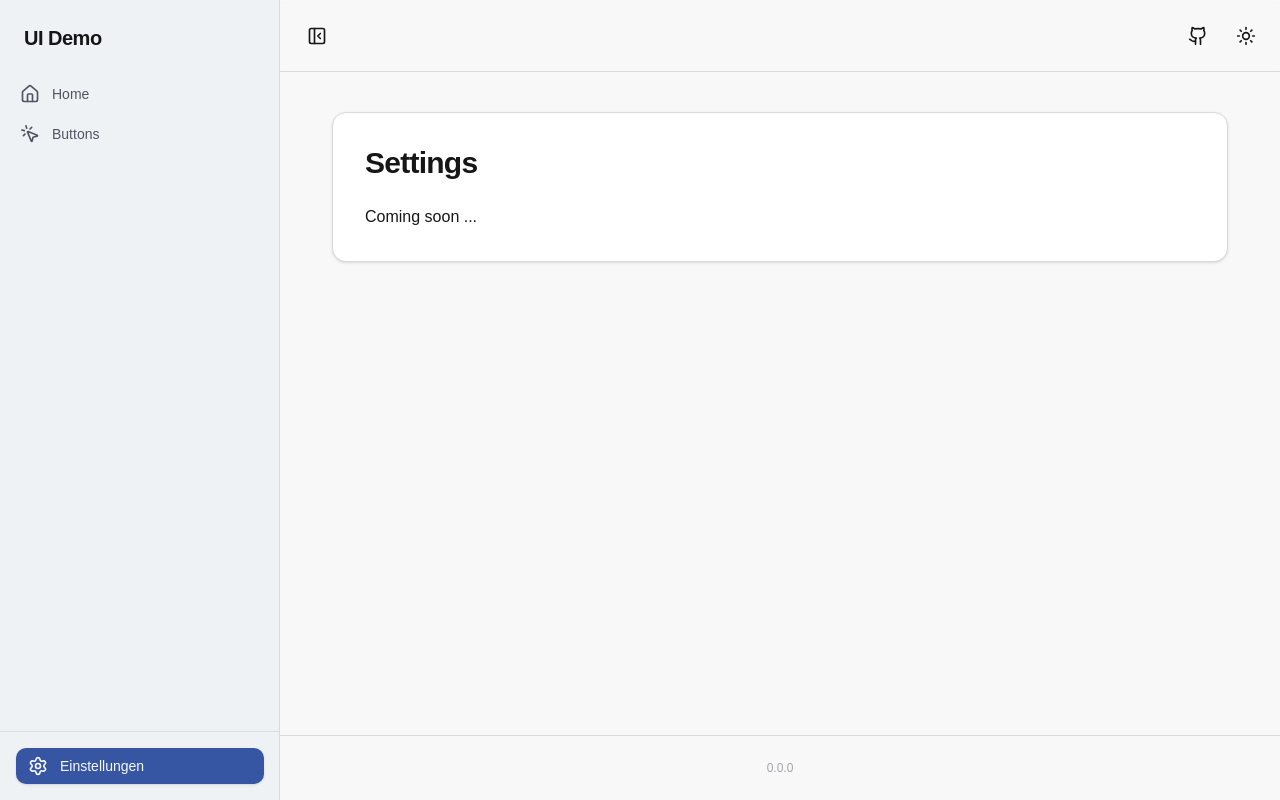
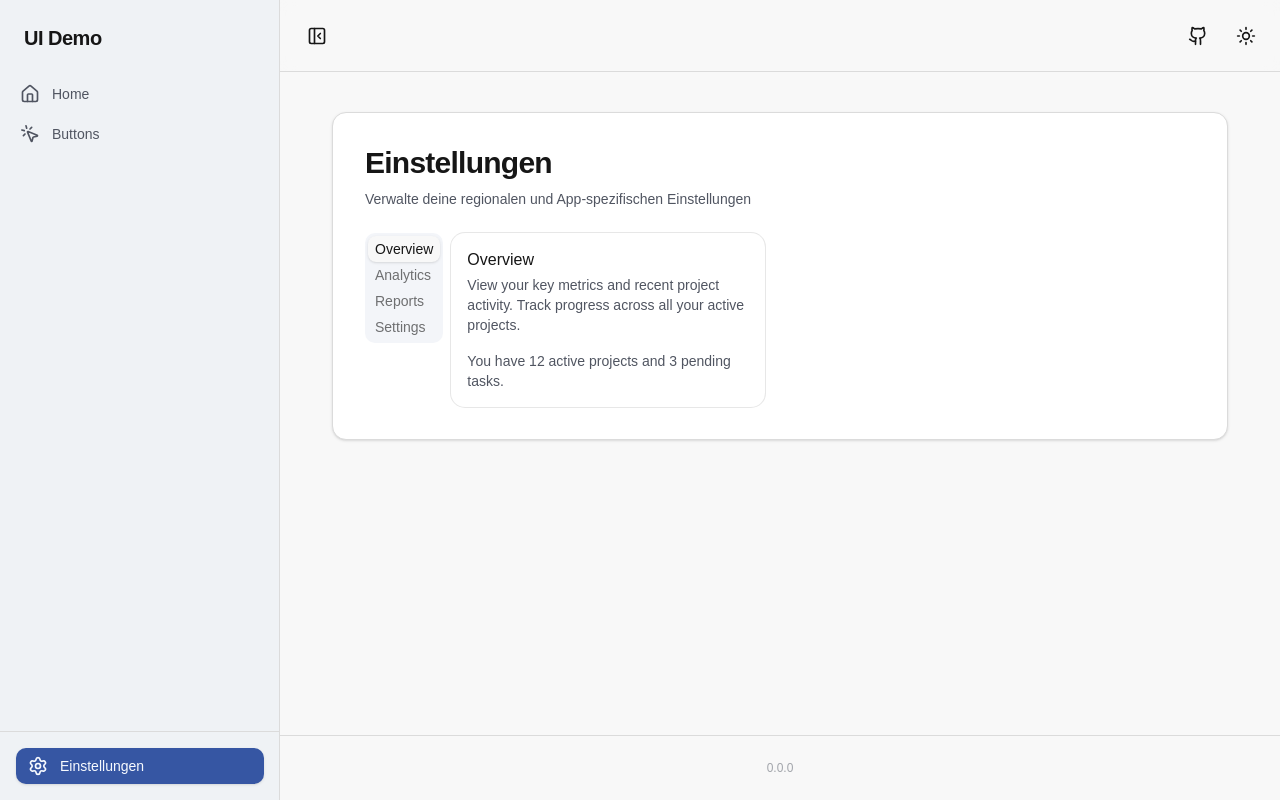
Before and after one commit to stefan8893/ui-demo, a React (Vite) app: page /settings in a window 1280 px wide. Built offline with nearby package versions, Linux system fonts and the light colour scheme.

Commit message:
settings scaffolded

```diff
--- a/package.json
+++ b/package.json
@@ -25,6 +25,7 @@
     "@tanstack/router-plugin": "^1.132.0",
     "class-variance-authority": "^0.7.1",
     "clsx": "^2.1.1",
+    "framer-motion": "^12.38.0",
     "lucide-react": "^1.11.0",
     "next-themes": "^0.4.6",
     "radix-ui": "^1.4.3",
--- /dev/null
+++ b/src/components/ui/display/tabs.tsx
@@ -0,0 +1,89 @@
+import * as React from 'react'
+import { cva } from 'class-variance-authority'
+import type { VariantProps } from 'class-variance-authority'
+import { Tabs as TabsPrimitive } from 'radix-ui'
+
+import { cn } from '@/lib/utils'
+
+function Tabs({
+  className,
+  orientation = 'horizontal',
+  ...props
+}: React.ComponentProps<typeof TabsPrimitive.Root>) {
+  return (
+    <TabsPrimitive.Root
+      data-slot="tabs"
+      data-orientation={orientation}
+      className={cn(
+        'group/tabs flex gap-2 data-horizontal:flex-col',
+        className,
+      )}
+      {...props}
+    />
+  )
+}
+
+const tabsListVariants = cva(
+  'group/tabs-list inline-flex w-fit items-center justify-center rounded-lg p-[3px] text-muted-foreground group-data-horizontal/tabs:h-8 group-data-vertical/tabs:h-fit group-data-vertical/tabs:flex-col data-[variant=line]:rounded-none',
+  {
+    variants: {
+      variant: {
+        default: 'bg-muted',
+        line: 'gap-1 bg-transparent',
+      },
+    },
+    defaultVariants: {
+      variant: 'default',
+    },
+  },
+)
+
+function TabsList({
+  className,
+  variant = 'default',
+  ...props
+}: React.ComponentProps<typeof TabsPrimitive.List> &
+  VariantProps<typeof tabsListVariants>) {
+  return (
+    <TabsPrimitive.List
+      data-slot="tabs-list"
+      data-variant={variant}
+      className={cn(tabsListVariants({ variant }), className)}
+      {...props}
+    />
+  )
+}
+
+function TabsTrigger({
+  className,
+  ...props
+}: React.ComponentProps<typeof TabsPrimitive.Trigger>) {
+  return (
+    <TabsPrimitive.Trigger
+      data-slot="tabs-trigger"
+      className={cn(
+        "text-foreground/60 hover:text-foreground focus-visible:border-ring focus-visible:ring-ring/50 focus-visible:outline-ring dark:text-muted-foreground dark:hover:text-foreground relative inline-flex h-[calc(100%-1px)] flex-1 items-center justify-center gap-1.5 rounded-md border border-transparent px-1.5 py-0.5 text-sm font-medium whitespace-nowrap transition-all group-data-vertical/tabs:w-full group-data-vertical/tabs:justify-start focus-visible:ring-[3px] focus-visible:outline-1 disabled:pointer-events-none disabled:opacity-50 has-data-[icon=inline-end]:pr-1 has-data-[icon=inline-start]:pl-1 group-data-[variant=default]/tabs-list:data-active:shadow-sm group-data-[variant=line]/tabs-list:data-active:shadow-none [&_svg]:pointer-events-none [&_svg]:shrink-0 [&_svg:not([class*='size-'])]:size-4",
+        'group-data-[variant=line]/tabs-list:bg-transparent group-data-[variant=line]/tabs-list:data-active:bg-transparent dark:group-data-[variant=line]/tabs-list:data-active:border-transparent dark:group-data-[variant=line]/tabs-list:data-active:bg-transparent',
+        'data-active:bg-background data-active:text-foreground dark:data-active:border-input dark:data-active:bg-input/30 dark:data-active:text-foreground',
+        'after:bg-foreground after:absolute after:opacity-0 after:transition-opacity group-data-horizontal/tabs:after:inset-x-0 group-data-horizontal/tabs:after:bottom-[-5px] group-data-horizontal/tabs:after:h-0.5 group-data-vertical/tabs:after:inset-y-0 group-data-vertical/tabs:after:-right-1 group-data-vertical/tabs:after:w-0.5 group-data-[variant=line]/tabs-list:data-active:after:opacity-100',
+        className,
+      )}
+      {...props}
+    />
+  )
+}
+
+function TabsContent({
+  className,
+  ...props
+}: React.ComponentProps<typeof TabsPrimitive.Content>) {
+  return (
+    <TabsPrimitive.Content
+      data-slot="tabs-content"
+      className={cn('flex-1 text-sm outline-none', className)}
+      {...props}
+    />
+  )
+}
+
+export { Tabs, TabsList, TabsTrigger, TabsContent, tabsListVariants }
--- a/src/routes/settings.tsx
+++ b/src/routes/settings.tsx
@@ -1,4 +1,17 @@
+import {
+  Card,
+  CardHeader,
+  CardDescription,
+  CardTitle,
+  CardContent,
+} from '@/components/ui/display/card'
 import { SectionCard } from '@/components/ui/display/section-card'
+import {
+  Tabs,
+  TabsContent,
+  TabsList,
+  TabsTrigger,
+} from '@/components/ui/display/tabs'
 import { createFileRoute } from '@tanstack/react-router'
 
 export const Route = createFileRoute('/settings')({
@@ -7,8 +20,74 @@
 
 function RouteComponent() {
   return (
-    <SectionCard title="Settings">
-      <div>Coming soon ...</div>
+    <SectionCard
+      title="Einstellungen"
+      description="Verwalte deine regionalen und App-spezifischen Einstellungen"
+    >
+      <Tabs defaultValue="overview" className="w-100" orientation="vertical">
+        <TabsList>
+          <TabsTrigger value="overview">Overview</TabsTrigger>
+          <TabsTrigger value="analytics">Analytics</TabsTrigger>
+          <TabsTrigger value="reports">Reports</TabsTrigger>
+          <TabsTrigger value="settings">Settings</TabsTrigger>
+        </TabsList>
+        <TabsContent value="overview">
+          <Card>
+            <CardHeader>
+              <CardTitle>Overview</CardTitle>
+              <CardDescription>
+                View your key metrics and recent project activity. Track
+                progress across all your active projects.
+              </CardDescription>
+            </CardHeader>
+            <CardContent className="text-muted-foreground text-sm">
+              You have 12 active projects and 3 pending tasks.
+            </CardContent>
+          </Card>
+        </TabsContent>
+        <TabsContent value="analytics">
+          <Card>
+            <CardHeader>
+              <CardTitle>Analytics</CardTitle>
+              <CardDescription>
+                Track performance and user engagement metrics. Monitor trends
+                and identify growth opportunities.
+              </CardDescription>
+            </CardHeader>
+            <CardContent className="text-muted-foreground text-sm">
+              Page views are up 25% compared to last month.
+            </CardContent>
+          </Card>
+        </TabsContent>
+        <TabsContent value="reports">
+          <Card>
+            <CardHeader>
+              <CardTitle>Reports</CardTitle>
+              <CardDescription>
+                Generate and download your detailed reports. Export data in
+                multiple formats for analysis.
+              </CardDescription>
+            </CardHeader>
+            <CardContent className="text-muted-foreground text-sm">
+              You have 5 reports ready and available to export.
+            </CardContent>
+          </Card>
+        </TabsContent>
+        <TabsContent value="settings">
+          <Card>
+            <CardHeader>
+              <CardTitle>Settings</CardTitle>
+              <CardDescription>
+                Manage your account preferences and options. Customize your
+                experience to fit your needs.
+              </CardDescription>
+            </CardHeader>
+            <CardContent className="text-muted-foreground text-sm">
+              Configure notifications, security, and themes.
+            </CardContent>
+          </Card>
+        </TabsContent>
+      </Tabs>
     </SectionCard>
   )
 }
```
Also changed, not shown: 1 other file (tests, documents, lock files or other folders).
